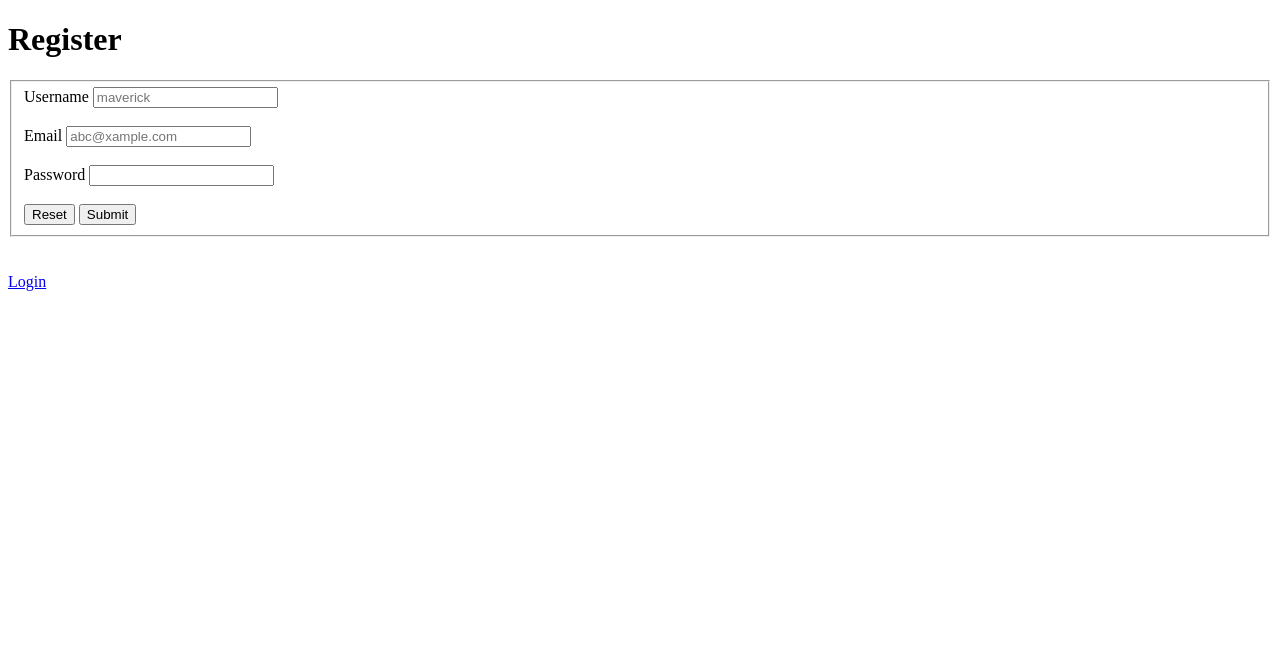
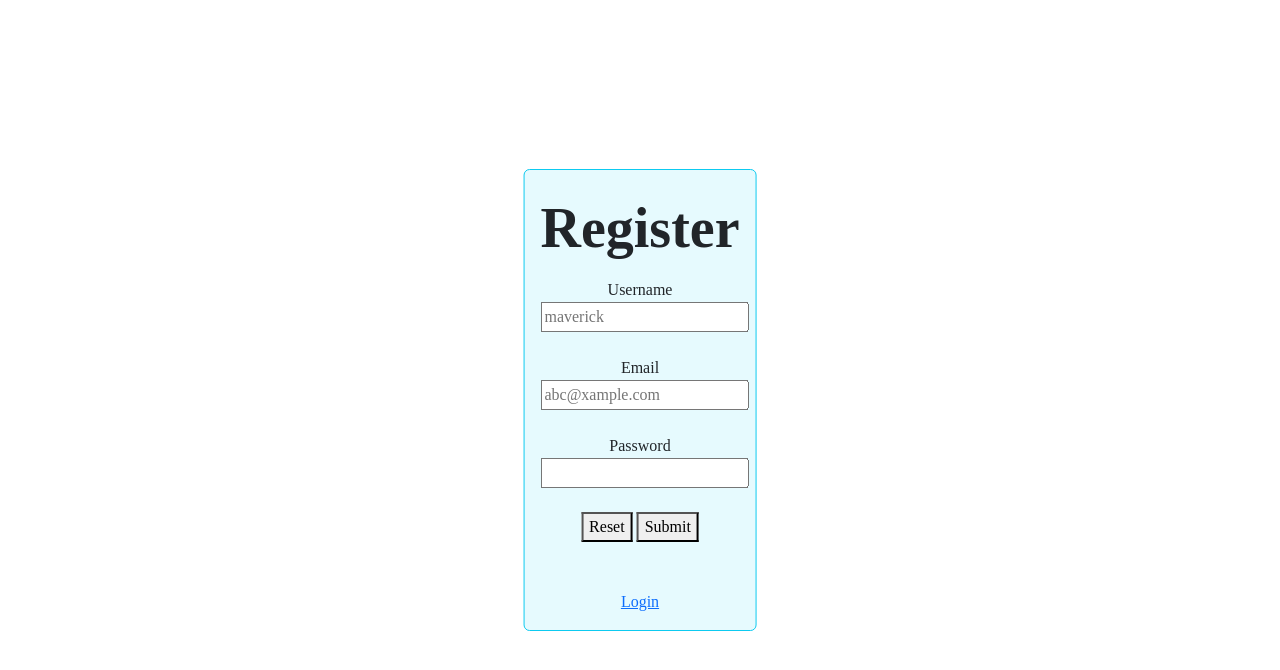
Before and after one commit to Chemicos/Bawoof_Wap_Project, a website: page public/registration.html in a window 1280 px wide. Drawn offline with nearby package versions, Linux system fonts and the light colour scheme; files that its build step writes are made by us from their sources.

Commit message:
new changes

```diff
--- a/package.json
+++ b/package.json
@@ -19,6 +19,7 @@
   "dependencies": {
     "bcrypt": "^5.1.0",
     "body-parser": "^1.20.1",
-    "express": "^4.18.2"
+    "express": "^4.18.2",
+    "express-redirect": "^1.2.2"
   }
 }
--- a/public/registration.html
+++ b/public/registration.html
@@ -3,12 +3,17 @@
 <head>
     <meta charset="UTF-8">
     <title>Registration</title>
+    <link href="https://cdn.jsdelivr.net/npm/bootstrap@5.2.3/dist/css/bootstrap.min.css" rel="stylesheet" integrity="sha384-rbsA2VBKQhggwzxH7pPCaAqO46MgnOM80zW1RWuH61DGLwZJEdK2Kadq2F9CUG65" crossorigin="anonymous">
+  <link rel="stylesheet" href="css/styles.css">
 </head>
 <body>
-    <header>
-        <h1>Register</h1>
-    </header>
 
+    <div align='center'>
+
+        <div class="position-absolute top-50 start-50 translate-middle">
+
+            <div class="border border-info rounded bg-info bg-opacity-10 w-75 p-3">
+            <header><h1>Register</h1></header>
             <form action="/register" method="POST">
                 <fieldset>
                     <label>Username</label>
@@ -29,5 +34,8 @@
             </form>
             <br><br>
             <a id="mylink" href="./login.html">Login</a>
+            </div>
+        </div>
+    </div>
 </body>
 </html>
```
Also changed, not shown: app.js (+7 -6 lines), home.html (+1 -1 lines), public/login.html (+10 -0 lines), 1 other file. Lines whose indentation alone changed are shown as unchanged.
